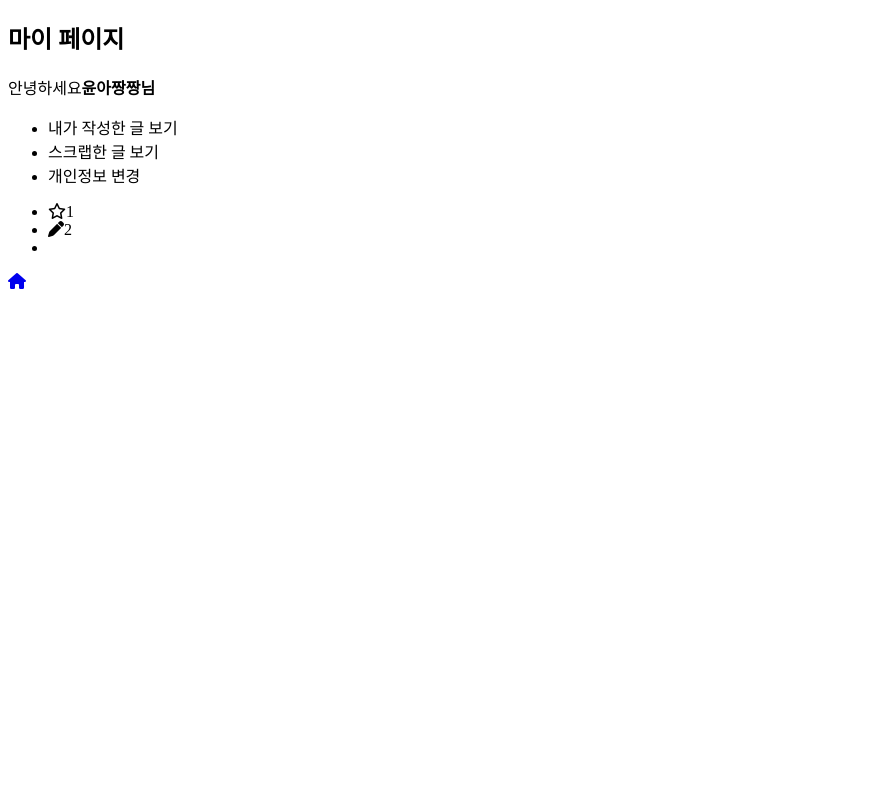
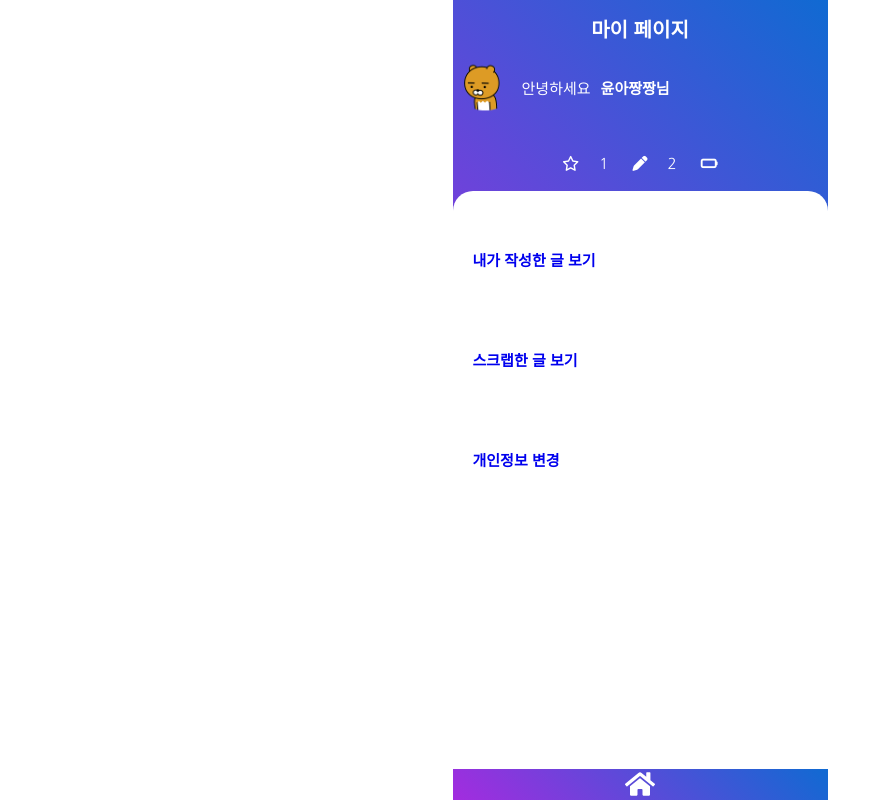
Before and after one commit to yoyongjin/spreadyourmusicaltaste, a website: page public/my-page.html in a window 1280 px wide. Shown: the whole page, without its empty margins (0-883 px from the left). Drawn offline with Linux system fonts and the light colour scheme.

Commit message:
feat: 로그인 페이지 및 마이 페이지 레이아웃 구현

```diff
--- /dev/null
+++ b/public/css/login.css
@@ -0,0 +1,137 @@
+*,
+*::before,
+*::after {
+  box-sizing: border-box;
+}
+
+html {
+  font-family: 'Jua';
+  font-size: 10px;
+}
+
+body {
+  position: relative;
+  width: 375px;
+  height: 100vh;
+  margin: 0 auto;
+  color: #fff;
+}
+
+.wrapper {
+  background-color: #1A4789;
+}
+
+::placeholder {
+  /* Chrome, Firefox, Opera, Safari 10.1+ */
+  font-family: 'Jua';
+  color: #fff;
+  opacity: 1;
+  /* Firefox */
+}
+
+:-ms-input-placeholder {
+  /* Internet Explorer 10-11 */
+  color: #fff;
+}
+
+::-ms-input-placeholder {
+  /* Microsoft Edge */
+  color: #fff;
+}
+
+.main-logo {
+  width: 15%;
+  height: 15%;
+}
+
+.login-container {
+  height: 100%;
+  background-image: url(../image/login-bg.jpg);
+  background-size: cover;
+  background-repeat: no-repeat;
+  /* position: absolute;
+  top: 50%;
+  left: 50%;
+  transform: translate(-50%, -50%); */
+}
+
+.login-section {
+  position: absolute;
+  top: 50%;
+  left: 50%;
+  transform: translate(-50%, -50%);
+}
+
+.login-heading {
+  color: #fff;
+  font-size: 2rem;
+  margin-bottom: 20px;
+}
+
+.login-box {
+  margin-bottom: 20px;
+}
+
+.login-input {
+  display: block;
+  margin-bottom: 20px;
+  padding: 0 60px 0 60px;
+  width: 100%;
+  height: 40px;
+  border: none;
+  border-radius: 30px;
+  background-repeat: no-repeat;
+  background-size: 30px 30px;
+  background-position: 20px;
+  background-color: #666;
+  font-size: 1.3rem;
+  color: #fff;
+  text-align: center;
+}
+
+.login-input:first-of-type {
+  background-image: url(../image/login-icon.png);
+}
+
+.login-input:last-of-type {
+  background-image: url(../image/login-icon2.png);
+}
+
+.login-btn {
+  color: #fff;
+  background-color: #666;
+  padding: 0 60px 0 60px;
+  width: 100%;
+  height: 40px;
+  border: none;
+  border-radius: 30px;
+  font-size: 1.3rem;
+  font-family: inherit;
+  cursor: pointer;
+}
+
+.login-btn:hover {
+  background-color: #dbdb30;
+  color: #000;
+  transition-duration: 0.5s;
+}
+
+.join-box {
+  color: #fff;
+  font-size: 1.3rem;
+  line-height: 1.5;
+}
+
+.join-link {
+  margin-left: 10px;
+  font-weight: 700;
+  font-size: 1.3rem;
+  padding: 5px;
+  color: #fff;
+  text-decoration: none;
+  vertical-align: middle;
+}
+
+.join-link:hover {
+  text-decoration: underline;
+}
--- /dev/null
+++ b/public/css/my-page.css
@@ -0,0 +1,103 @@
+*,
+*::before,
+*::after {
+  box-sizing: border-box;
+}
+
+html {
+  font-family: 'Nanum Gothic';
+  font-size: 10px;
+  color: #fff;
+}
+
+body {
+  width: 375px;
+  margin: 0 auto;
+}
+
+.container-box {
+  background: linear-gradient(45deg, #a32cdf, #106ad2);
+  height: 100%;
+}
+
+.profile-image {
+  width: 15%;
+  height: 15%;
+  vertical-align: middle;
+}
+
+.mypage-heading {
+  text-align: center;
+  padding: 20px;
+  font-size: 2rem;
+  font-weight: 700;
+  /* background-color: #1d4dd1; */
+}
+
+.mypage-member-nickname {
+  display: inline-block;
+  vertical-align: middle;
+  font-size: 1.5rem;
+  padding-left: 10px;
+}
+
+.nick-name {
+  margin-left: 10px;
+  font-weight: 700;
+}
+
+.mypage-member-link {
+  padding-top: 20px;
+  background-color: #fff;
+  height: 100%;
+  border-radius: 20px 20px 0 0;
+  font-size: 1.5rem;
+  font-weight: 700;
+  color: #000;
+}
+
+.mypage-member-link li {
+  margin-left: 20px;
+  line-height: 100px;
+}
+
+.mypage-member-link a {
+  text-decoration: none;
+}
+
+.mypage-member-link a:visited {
+  color: inherit;
+}
+
+.mypage-member-icon {
+  font-size: 1.5rem;
+  text-align: center;
+  margin-top: 20px;
+}
+
+.mypage-member-icon li {
+  display: inline-block;
+}
+
+.fa-star,
+.fa-pen,
+.fa-battery-empty {
+  padding: 20px;
+}
+
+.mypage-home-nav {
+  background: linear-gradient(45deg, #a32cdf, #106ad2);
+  text-align: center;
+  position: fixed;
+  width: 375px;
+  bottom: 0;
+}
+
+.mypage-home-nav a {
+  padding: 10px;
+}
+
+.mypage-home-nav img {
+  width: 30px;
+  height: 30px;
+}
--- /dev/null
+++ b/public/css/reset.css
@@ -0,0 +1,143 @@
+/* http://meyerweb.com/eric/tools/css/reset/
+   v2.0 | 20110126
+   License: none (public domain)
+*/
+html,
+body,
+div,
+span,
+applet,
+object,
+iframe,
+h1,
+h2,
+h3,
+h4,
+h5,
+h6,
+p,
+blockquote,
+pre,
+a,
+abbr,
+acronym,
+address,
+big,
+cite,
+code,
+del,
+dfn,
+em,
+img,
+ins,
+kbd,
+q,
+s,
+samp,
+small,
+strike,
+strong,
+sub,
+sup,
+tt,
+var,
+b,
+u,
+i,
+center,
+dl,
+dt,
+dd,
+ol,
+ul,
+li,
+fieldset,
+form,
+label,
+legend,
+table,
+caption,
+tbody,
+tfoot,
+thead,
+tr,
+th,
+td,
+article,
+aside,
+canvas,
+details,
+embed,
+figure,
+figcaption,
+footer,
+header,
+hgroup,
+menu,
+nav,
+output,
+ruby,
+section,
+summary,
+time,
+mark,
+audio,
+video {
+  margin: 0;
+  padding: 0;
+  border: 0;
+  font-size: 100%;
+  font: inherit;
+  vertical-align: baseline;
+}
+
+/* HTML5 display-role reset for older browsers */
+article,
+aside,
+details,
+figcaption,
+figure,
+footer,
+header,
+hgroup,
+menu,
+nav,
+section {
+  display: block;
+}
+
+body {
+  line-height: 1;
+}
+
+ol,
+ul {
+  list-style: none;
+}
+
+blockquote,
+q {
+  quotes: none;
+}
+
+blockquote:before,
+blockquote:after,
+q:before,
+q:after {
+  content: '';
+  content: none;
+}
+
+table {
+  border-collapse: collapse;
+  border-spacing: 0;
+}
+
+.a11y-hidden {
+  position: absolute;
+  width: 1px;
+  Height: 1px;
+  Overflow: hidden;
+  Margin: -1px;
+  clip-path: polygon(0 0, 0 0, 0 0);
+}
--- a/public/my-page.html
+++ b/public/my-page.html
@@ -1,31 +1,37 @@
 <!DOCTYPE html>
 <html lang="ko">
+
 <head>
   <meta charset="UTF-8" />
   <meta name="viewport" content="width=device-width, initial-scale=1.0" />
   <title>My Page</title>
-  <link rel="stylesheet" href="./assets/css/reset.css" />
-  <link rel="stylesheet" href="./assets/css/mypage.css" />
+  <link rel="stylesheet" href="./css/reset.css" />
+  <link rel="stylesheet" href="./css/my-page.css" />
   <link rel="stylesheet" href="https://fonts.googleapis.com/css2?family=Nanum+Gothic:wght@400;700;800&display=swap" />
   <script src="https://kit.fontawesome.com/6726aa563f.js" crossorigin="anonymous"></script>
 </head>
+
 <body>
+  <div class="container-box">
     <section class="mypage-container">
       <h2 class="mypage-heading">마이 페이지</h2>
-      <p class="member-nickname">안녕하세요<strong class="nick-name">윤아짱짱님</strong></p>
-      <ul class="member-link">
-        <li>내가 작성한 글 보기<a href=""></a></li>
-        <li>스크랩한 글 보기<a href=""></a></li>
-        <li>개인정보 변경<a href=""></a></li>
-      </ul>
-      <ul class="member-icon">
+      <img class="profile-image" src="./image/profile.gif" alt="#" />
+      <p class="mypage-member-nickname">안녕하세요<strong class="nick-name">윤아짱짱님</strong></p>
+      <ul class="mypage-member-icon">
         <li><i class="far fa-star"></i>1</li>
         <li><i class="fas fa-pen"></i>2</li>
-        <li></li>
+        <li><i class="fas fa-battery-empty"></i></li>
       </ul>
     </section>
-    <div class="home-nav">
-      <a href="#"><i class="fas fa-home"></i></a>
-    </div>
+    <ul class="mypage-member-link">
+      <li><a href="#">내가 작성한 글 보기</a></li>
+      <li><a href="#">스크랩한 글 보기</a></li>
+      <li><a href="#">개인정보 변경</a></li>
+    </ul>
+  </div>
+  <div class="mypage-home-nav">
+      <a href="#"><img src="./image/home-solid (1).svg" alt="#" /></a>
+  </div>
 </body>
+
 </html>
```
Also changed, not shown: package.json (+9 -1 lines), public/login.html (+7 -3 lines), public/image/home-solid (1).svg (added), public/image/login-bg.jpg (added), public/image/login-icon.png (added), public/image/login-icon2.png (added), public/image/member-link.bg.jpg (added), public/image/profile.gif (added).
